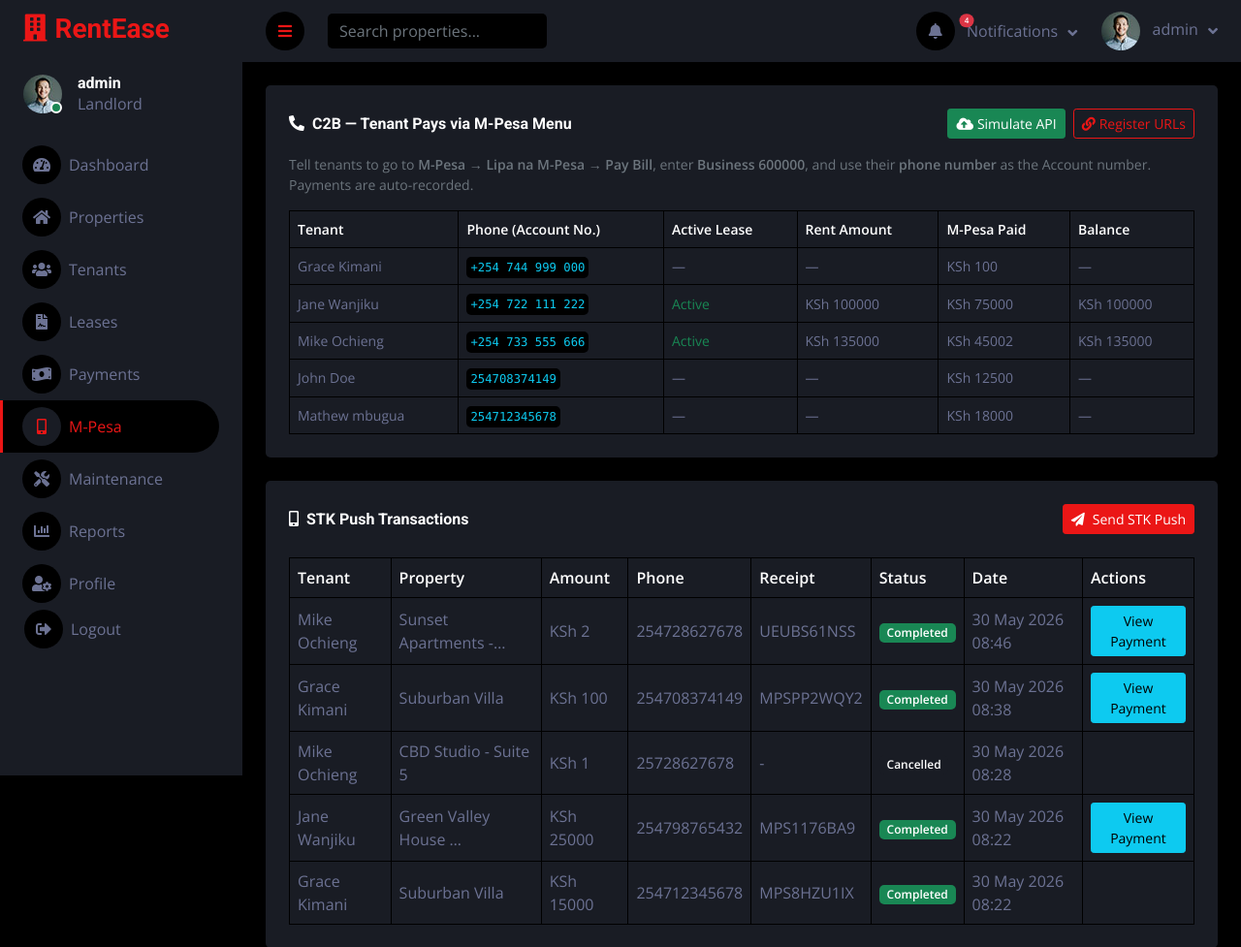
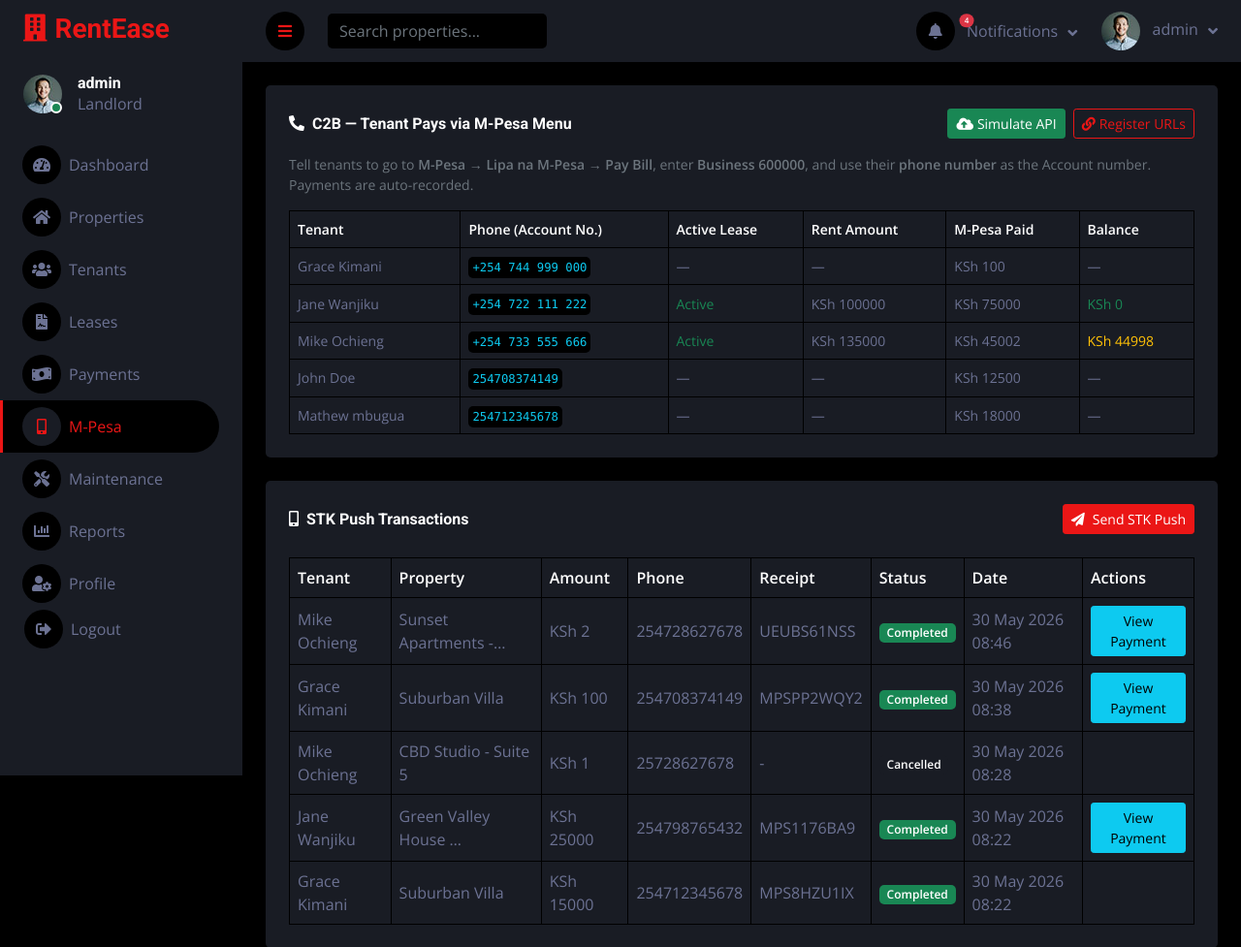
Before and after one commit to mbuguam443/rentalmanagementsystem, a Django app: page /mpesa/ in a window 1280 px wide. Shown: the top 977 px of the page at 97% size. Run offline with Django 5.2, Linux system fonts and the light colour scheme; a user stored in the database is signed in; data comes from the database, SQL or seed files in the repository; some libraries are stand-ins or nearby versions.

Commit message:
Add balance computation: owed minus paid, shown on M-Pesa list

```diff
--- a/core/templates/core/mpesa/list.html
+++ b/core/templates/core/mpesa/list.html
@@ -42,7 +42,17 @@
                         <td>{% if t.lease_count %}<span class="text-success">Active{% else %}—{% endif %}</td>
                         <td>{% if t.total_owed %}KSh {{ t.total_owed|floatformat:0 }}{% else %}—{% endif %}</td>
                         <td>{% if t.total_paid_c2b %}KSh {{ t.total_paid_c2b|floatformat:0 }}{% else %}—{% endif %}</td>
-                        <td>{% if t.total_owed %}KSh {{ t.total_owed|floatformat:0 }}{% else %}—{% endif %}</td>
+                        <td>
+                            {% if t.total_owed %}
+                                {% if t.balance > 0 %}
+                                    <span class="text-warning">KSh {{ t.balance|floatformat:0 }}</span>
+                                {% elif t.balance == 0 %}
+                                    <span class="text-success">KSh 0</span>
+                                {% else %}
+                                    <span class="text-info">KSh {{ t.balance|floatformat:0 }}</span>
+                                {% endif %}
+                            {% else %}—{% endif %}
+                        </td>
                     </tr>
                     {% empty %}
                     <tr><td colspan="6" class="text-muted">No active tenants</td></tr>
--- a/core/views.py
+++ b/core/views.py
@@ -483,10 +483,15 @@
 def mpesa_list(request):
     transactions = MpesaTransaction.objects.all()
     tenants = Tenant.objects.annotate(
-        total_owed=Sum('leases__rent_amount', filter=Q(leases__status='active')),
+        _owed=Sum('leases__rent_amount', filter=Q(leases__status='active')),
+        _paid=Sum('payments__amount', filter=Q(payments__status='paid')),
         total_paid_c2b=Sum('payments__amount', filter=Q(payments__method='M-Pesa', payments__status='paid')),
         lease_count=Count('leases', filter=Q(leases__status='active')),
     )
+    for t in tenants:
+        t.total_owed = t._owed or 0
+        t.total_paid = t._paid or 0
+        t.balance = (t._owed or 0) - (t._paid or 0)
     return render(request, 'core/mpesa/list.html', {
         'transactions': transactions,
         'tenants': tenants,
```
